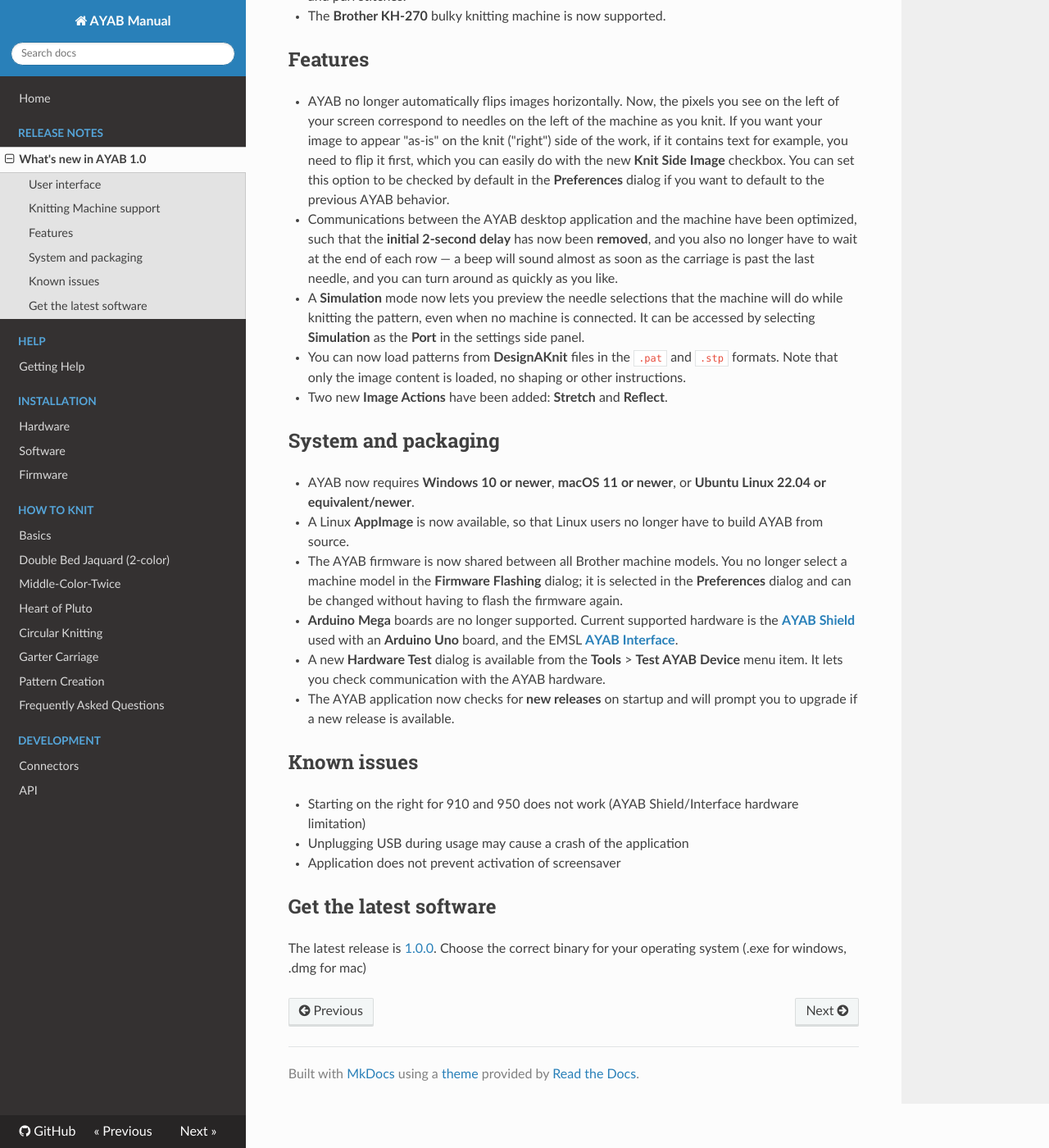
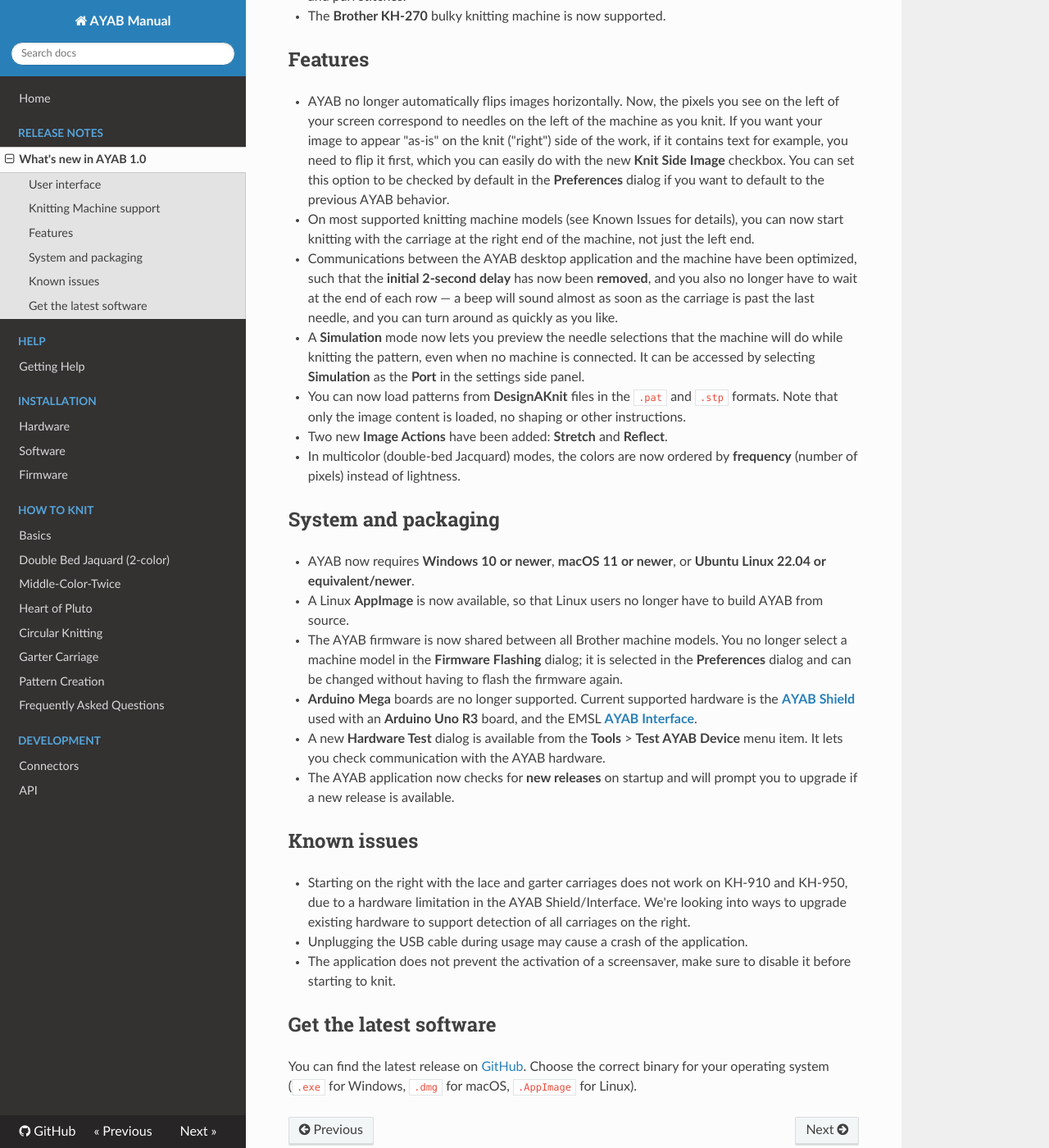
Before and after one commit to AllYarnsAreBeautiful/ayab-manual, an MkDocs documentation site: the page built from docs/whats-new-in-1.0.md, in a window 1280 px wide and 1400 px high, scrolled down 792 px. Shown: the whole window at 82% size. Built offline with MkDocs 1.6.1, drawn with Linux system fonts in a browser that asks for light colours; nearby versions of some CDN libraries.

Commit message:
Mention starting on the right and limitations (#61)
Also DBJ color order.
Change link to latest release.

```diff
--- a/docs/whats-new-in-1.0.md
+++ b/docs/whats-new-in-1.0.md
@@ -17,25 +17,25 @@ Apart from a number of bug fixes, the following are the main changes in AYAB 1.0
 
 ## Features
 - AYAB no longer automatically flips images horizontally. Now, the pixels you see on the left of your screen correspond to needles on the left of the machine as you knit. If you want your image to appear "as-is" on the knit ("right") side of the work, if it contains text for example, you need to flip it first, which you can easily do with the new **Knit Side Image** checkbox. You can set this option to be checked by default in the **Preferences** dialog if you want to default to the previous AYAB behavior.
+- On most supported knitting machine models (see Known Issues for details), you can now start knitting with the carriage at the right end of the machine, not just the left end.
 - Communications between the AYAB desktop application and the machine have been optimized, such that the **initial 2-second delay** has now been **removed**, and you also no longer have to wait at the end of each row — a beep will sound almost as soon as the carriage is past the last needle, and you can turn around as quickly as you like.
 - A **Simulation** mode now lets you preview the needle selections that the machine will do while knitting the pattern, even when no machine is connected. It can be accessed by selecting **Simulation** as the **Port** in the settings side panel.
 - You can now load patterns from **DesignAKnit** files in the `.pat` and `.stp` formats. Note that only the image content is loaded, no shaping or other instructions.
 - Two new **Image Actions** have been added: **Stretch** and **Reflect**.
+- In multicolor (double-bed Jacquard) modes, the colors are now ordered by **frequency** (number of pixels) instead of lightness.
 
 ## System and packaging
 - AYAB now requires **Windows 10 or newer**, **macOS 11 or newer**, or **Ubuntu Linux 22.04 or equivalent/newer**.
 - A Linux **AppImage** is now available, so that Linux users no longer have to build AYAB from source.
 - The AYAB firmware is now shared between all Brother machine models. You no longer select a machine model in the **Firmware Flashing** dialog; it is selected in the **Preferences** dialog and can be changed without having to flash the firmware again.
-- **Arduino Mega** boards are no longer supported. Current supported hardware is the **[AYAB Shield](https://www.ayab-knitting.com/ayab-shield/)** used with an **Arduino Uno** board, and the EMSL **[AYAB Interface](https://www.ayab-knitting.com/ayab-interface/)**.
+- **Arduino Mega** boards are no longer supported. Current supported hardware is the **[AYAB Shield](https://www.ayab-knitting.com/ayab-shield/)** used with an **Arduino Uno R3** board, and the EMSL **[AYAB Interface](https://www.ayab-knitting.com/ayab-interface/)**.
 - A new **Hardware Test** dialog is available from the **Tools** > **Test AYAB Device** menu item. It lets you check communication with the AYAB hardware.
 - The AYAB application now checks for **new releases** on startup and will prompt you to upgrade if a new release is available.
 
 ## Known issues
-
-- Starting on the right for 910 and 950 does not work (AYAB Shield/Interface hardware limitation)
-- Unplugging USB during usage may cause a crash of the application
-- Application does not prevent activation of screensaver
+- Starting on the right with the lace and garter carriages does not work on KH-910 and KH-950, due to a hardware limitation in the AYAB Shield/Interface. We're looking into ways to upgrade existing hardware to support detection of all carriages on the right.
+- Unplugging the USB cable during usage may cause a crash of the application.
+- The application does not prevent the activation of a screensaver, make sure to disable it before starting to knit.
 
 ## Get the latest software
-
-The latest release is [1.0.0](https://github.com/AllYarnsAreBeautiful/ayab-desktop/releases/tag/1.0.0). Choose the correct binary for your operating system (.exe for windows, .dmg for mac)
+You can find the latest release on [GitHub](https://github.com/AllYarnsAreBeautiful/ayab-desktop/releases/latest). Choose the correct binary for your operating system (`.exe` for Windows, `.dmg` for macOS, `.AppImage` for Linux).
```
